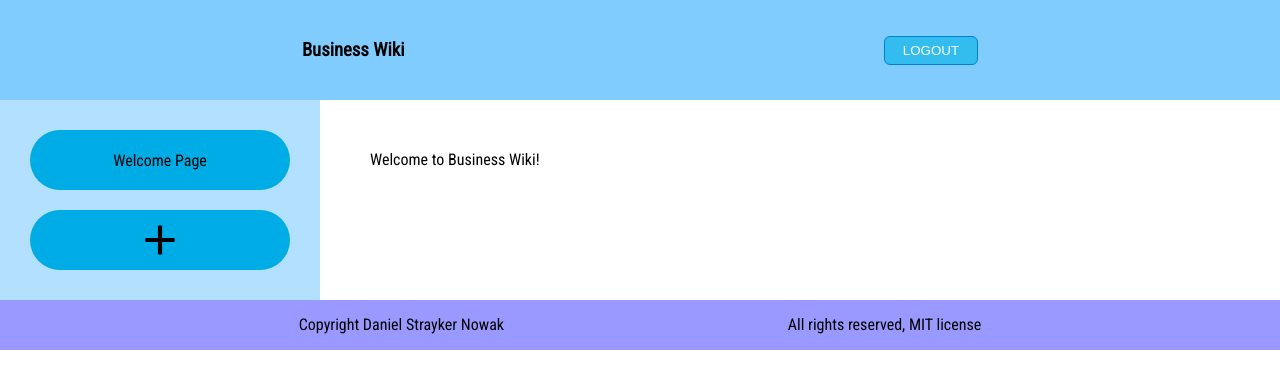
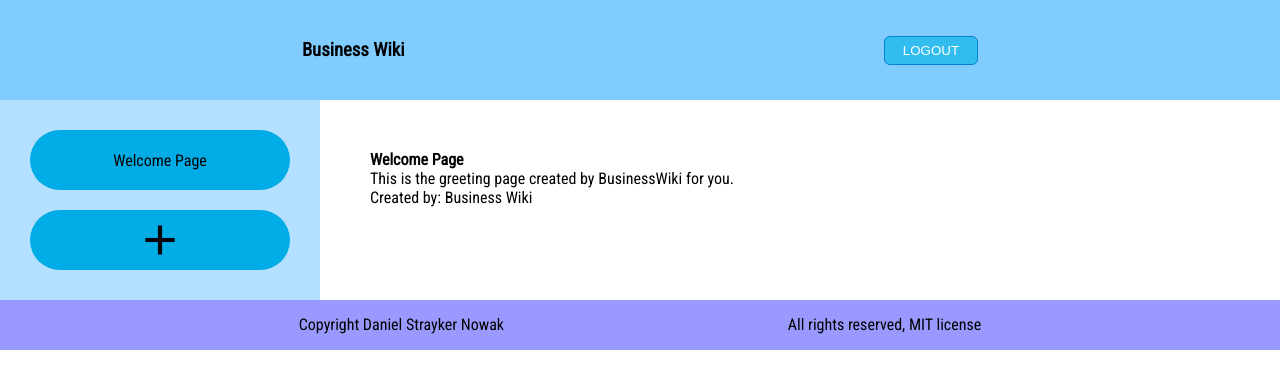
Before and after one commit to StraykerPL/BusinessWiki, a Next.js app in the folder business-wiki-frontend/: page /home in a window 1280 px wide. Shown: the top 388 px of the page. Built offline with nearby package versions, Linux system fonts and the light colour scheme.

Commit message:
fix: Connect page with details view

```diff
--- a/business-wiki-frontend/pages/home/index.tsx
+++ b/business-wiki-frontend/pages/home/index.tsx
@@ -12,18 +12,38 @@ import { Page } from "../../shared/models/Page";
 import SidepanelListElement from "../../shared/components/SidepanelListElement";
 import SidepanelListAddElement from "../../shared/components/SidepanelListAddElement";
 import PageForm from "../../shared/components/PageForm";
+import { UserInterface } from "../../shared/models/UserInterface";
+import PageDetails from "../../shared/components/PageDetails";
 
 export default function Home() {
   const context = React.useContext(UserContext);
 
-  let pagesList: Array<Page> = [];
+  let pagesList: Array<Page> = [
+    {
+      id: 0,
+      title: "Welcome Page",
+      content: "This is the greeting page created by BusinessWiki for you.",
+      createdBy: {
+        id: 1,
+        username: "Business Wiki",
+        password: "1234"
+      } as UserInterface,
+    } as Page
+  ];
+
   let sidepanelPagesList: Array<SidepanelListElementInterface> = [
     {
       id: 0,
       title: "Welcome Page",
-      clickEvent: (e) => console.log(e)
+      clickEvent: (e) => showPageContent(e)
     } as SidepanelListElementInterface
   ];
+
+  const showPageContent = (e: React.MouseEvent<HTMLDivElement, MouseEvent>) => {
+    return (
+      <></>
+    );
+  };
 
   const addPageEvent = () => {
     return (
@@ -61,7 +81,7 @@ export default function Home() {
           <SidepanelListAddElement addPageEvent={addPageEvent} />
         </section>
         <section className={moduleStyles.content__board}>
-          <p>Welcome to Business Wiki!</p>
+          {sidepanelPagesList.length > 0 ? <PageDetails value={pagesList[0]} /> : <div>Welcome to Business Wiki</div>}
         </section>
       </main>
 
--- /dev/null
+++ b/business-wiki-frontend/shared/components/PageDetails.tsx
@@ -0,0 +1,13 @@
+import { Page } from "../models/Page";
+
+const PageDetails = (props: { value: Page }) => {
+  return (
+    <div>
+        <h4>{props.value.title}</h4>
+        <p>{props.value.content}</p>
+        <p>Created by: {props.value.createdBy.username}</p>
+    </div>
+  );
+};
+
+export default PageDetails;
```
